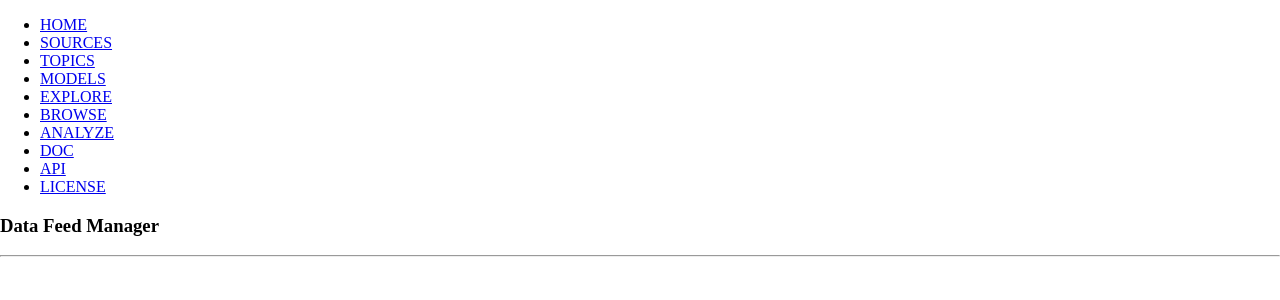
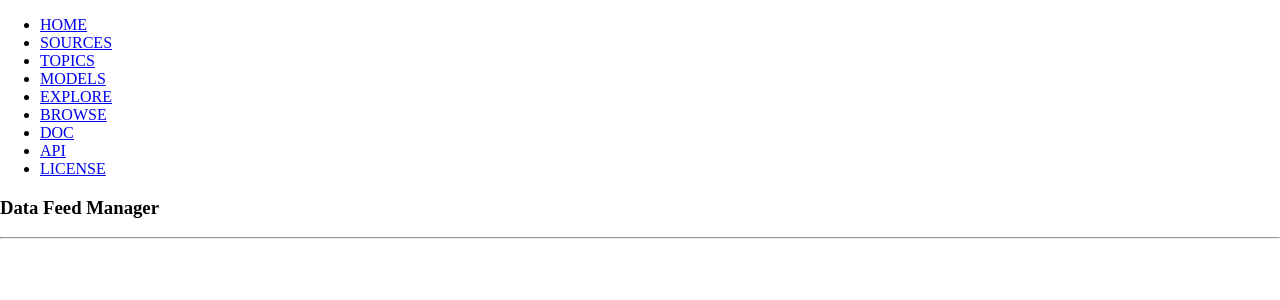
Before and after one commit to soprasteria/cybersecurity-dfm, a Flask app: template dfm/templates/explore.html in a window 1280 px wide. Shown: the top 300 px of the page. Run offline with Flask 2, Linux system fonts and the light colour scheme; the template is opened without the code that fills it, so the values that code supplies are empty; parts of the project's set-up code (start-up, migrations or seed data) failed here and were passed over.

```diff
--- a/dfm/templates/explore.html
+++ b/dfm/templates/explore.html
@@ -90,7 +90,6 @@
       <li ><a href="/models">MODELS</a></li>
       <li ><a href="/explore">EXPLORE</a></li>
       <li ><a href="/browser/">BROWSE</a></li>
-      <li ><a href="https://digitalwatch.io/kibana/app/kibana#/dashboard/AWFPcxEBC1c_lSnTpI-Q?_g=(refreshInterval%3A(display%3AOff%2Cpause%3A!f%2Cvalue%3A0)%2Ctime%3A(from%3Anow-7d%2Cmode%3Aquick%2Cto%3Anow))">ANALYZE</a></li>
       <li><a href="/doc">DOC</a></li>
       <li><a href="/api">API</a></li>
       <li><a href="/doc/license.html">LICENSE</a></li>
```
